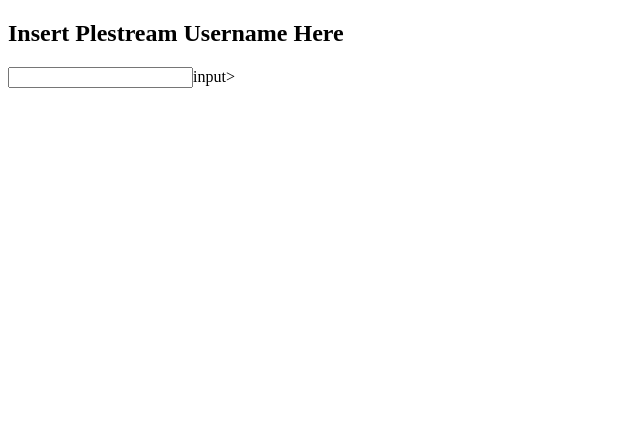
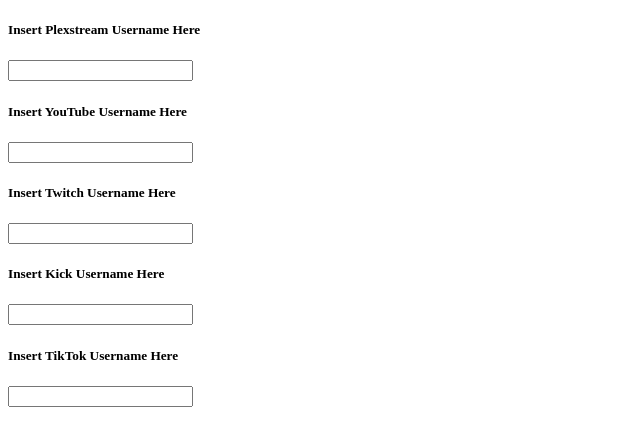
Before and after one commit to danielwadrb/danielwad-s-multichat-overlay.github.io, a plain HTML site: page index.html in a window 1280 px wide. Shown: the whole page, without its empty margins (0-640 px from the left). Drawn offline with Linux system fonts and the light colour scheme.

Commit message:
Update index.html

```diff
--- a/index.html
+++ b/index.html
@@ -4,6 +4,15 @@
 </head>
 
 <body>
-  <h2>Insert Plestream Username Here</h2>
-  <input type = "text"></body>input>
+  <h5>Insert Plexstream Username Here</h5>
+  <input type = "text"></input>
+  <h5>Insert YouTube Username Here</h5>
+  <input type = "text"></input>
+  <h5>Insert Twitch Username Here</h5>
+  <input type = "text"></input>
+  <h5>Insert Kick Username Here</h5>
+  <input type = "text"></input>
+  <h5>Insert TikTok Username Here</h5>
+  <input type = "text"></input>
+
 </body>
```
